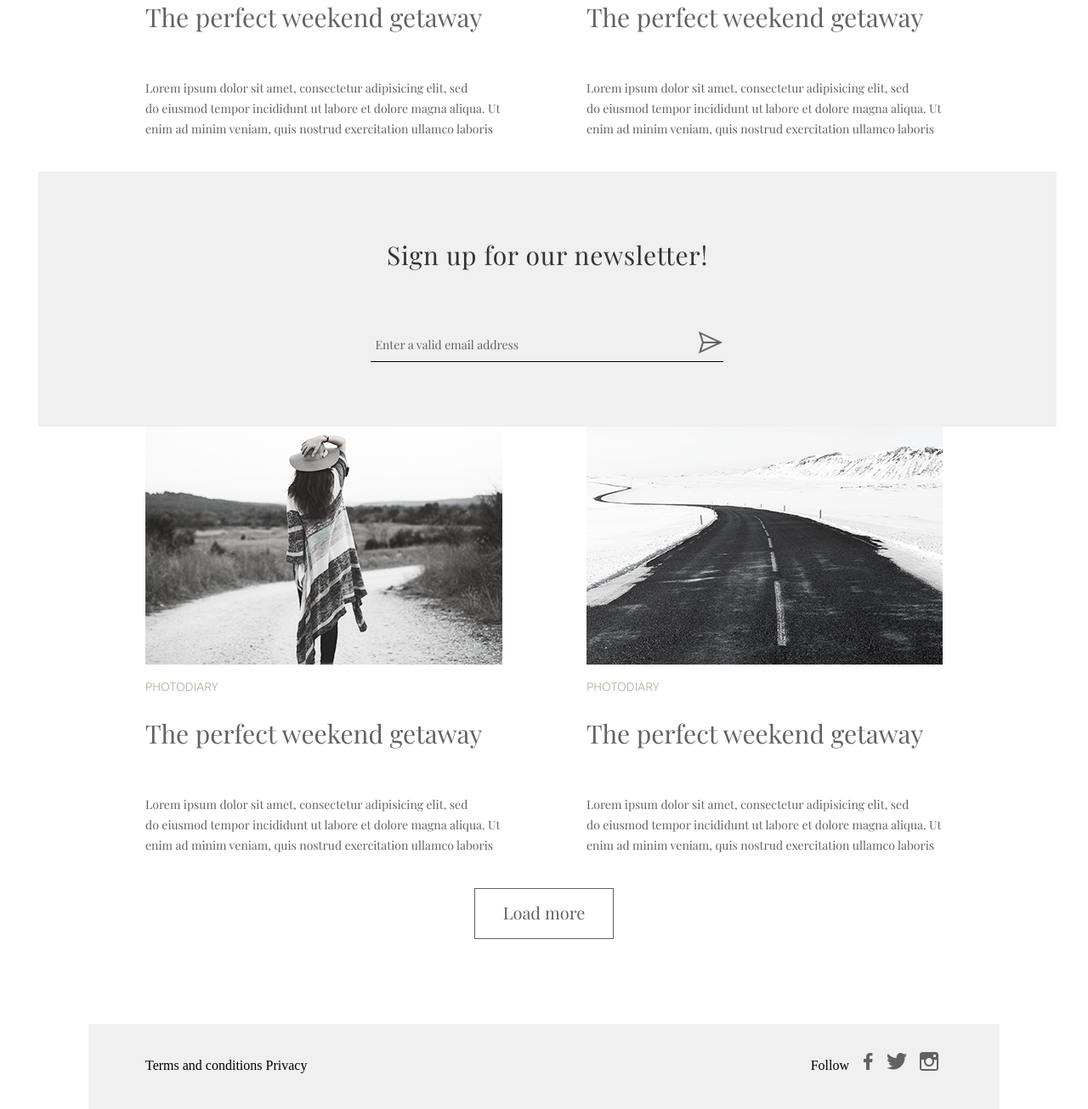
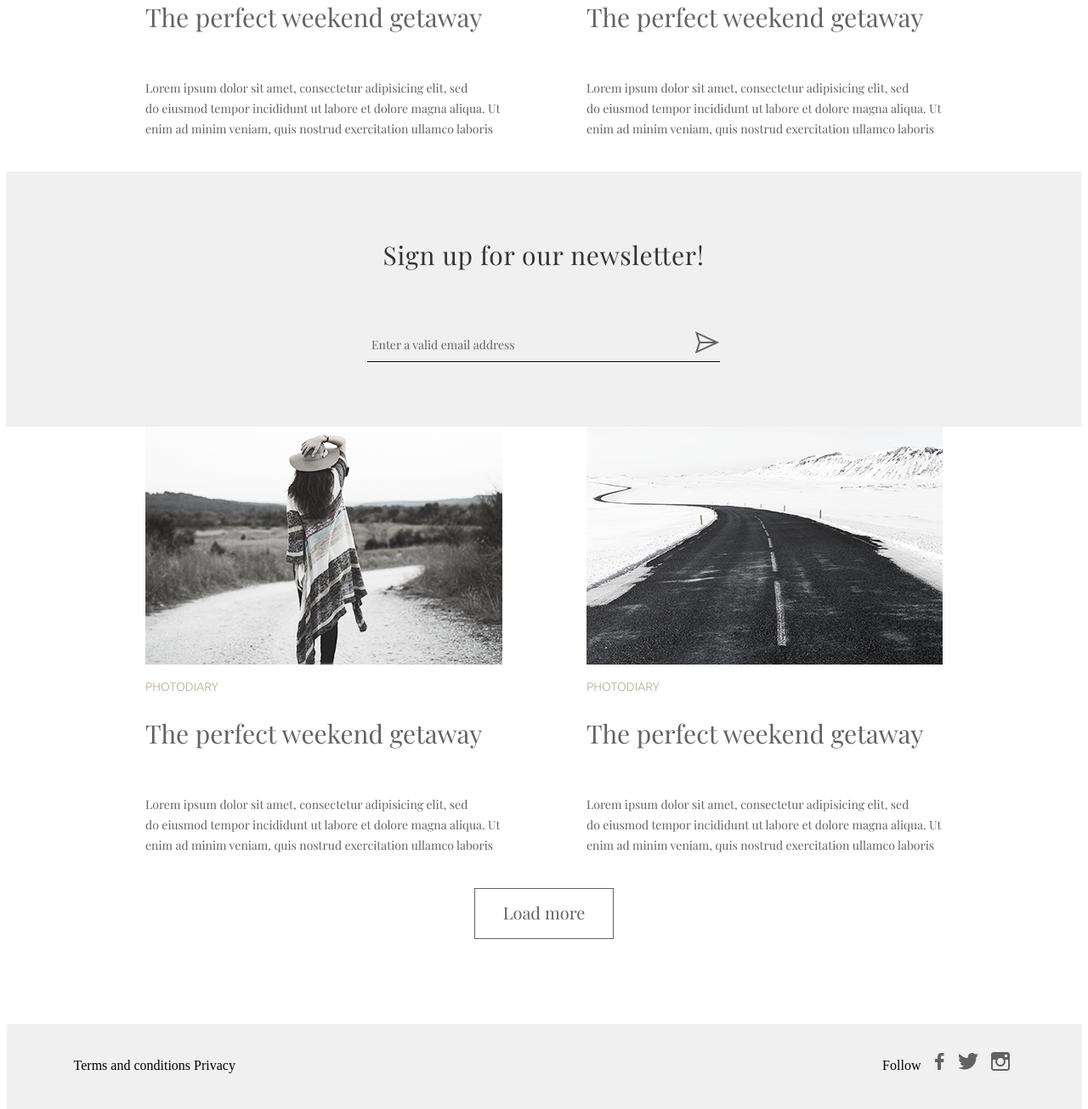
Before and after one commit to KirilushkinAleksandr/ui-internship-markup, a plain HTML site: page task-2/public/index.html in a window 1280 px wide. Shown: the part 1950-3255 px from the top of the page at 85% size. Drawn offline with nearby package versions, Linux system fonts and the light colour scheme; files that its build step writes are made by us from their sources.

Commit message:
screen-wide blocks fixed

```diff
--- a/task-2/public/styles/scss/blocks/footer.scss
+++ b/task-2/public/styles/scss/blocks/footer.scss
@@ -2,8 +2,8 @@
   flex-shrink: 0;
   height: 100px;
   background-color: $color-signup;
-  // margin:auto -14.3% auto -13.45%;
-  // width: 130%;
+  width: 1265px;
+  align-self: center;
   &__wrapper {
     width: 87.5%;
     height: 100%;
--- a/task-2/public/styles/scss/blocks/sign-up-box.scss
+++ b/task-2/public/styles/scss/blocks/sign-up-box.scss
@@ -1,9 +1,8 @@
 .sign-up-box {
-  max-width: 1200px;
-  width: 130%;
+  width: 1280px;
   height: 300px;
   background-color: $color-signup;
-  margin:auto -14.3% auto -13.45%;
+  margin:auto -163px auto -164px;
   display: flex;
   justify-content: center;
   align-items: center;
```
